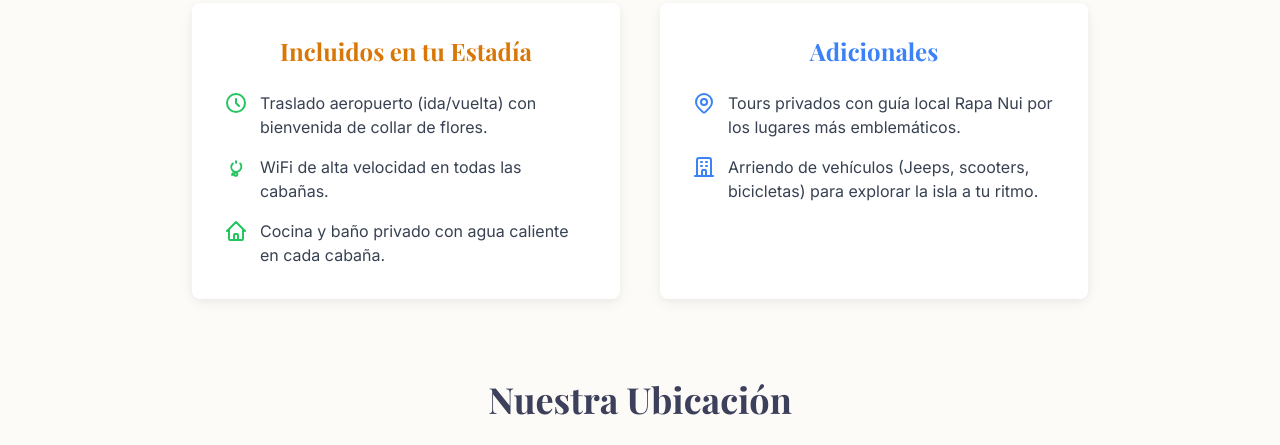
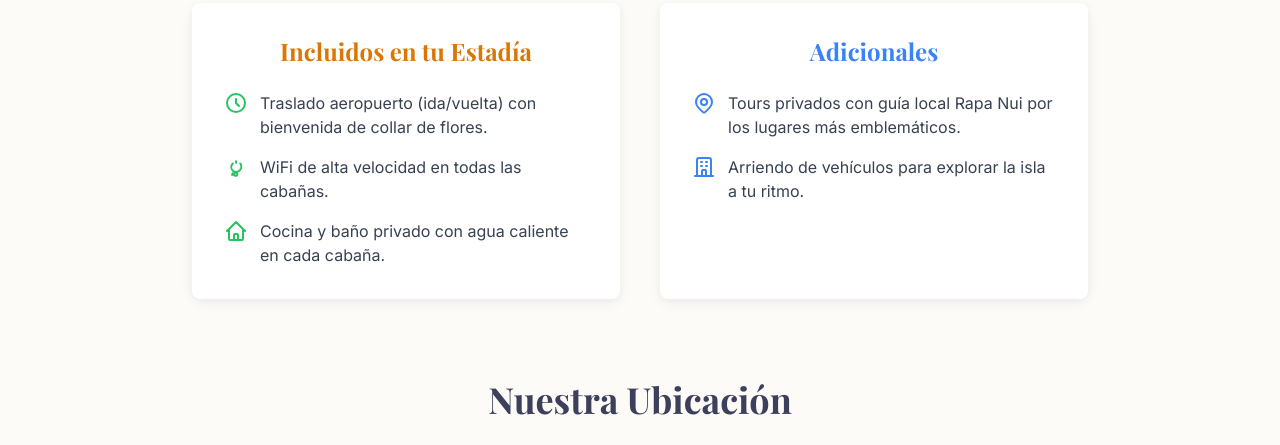
Before and after one commit to fiignacio/WebCabanasManuara, a plain HTML site: page index.html in a window 1280 px wide. Shown: the part 1293-1738 px from the top of the page. Drawn offline with nearby package versions, Linux system fonts and the light colour scheme; no server answers.

Commit message:
Update index.html

```diff
--- a/index.html
+++ b/index.html
@@ -184,7 +184,7 @@
                         </li>
                         <li class="flex items-start">
                             <svg class="w-6 h-6 text-[var(--secondary-color)] mr-3 flex-shrink-0" fill="none" stroke="currentColor" viewBox="0 0 24 24" xmlns="http://www.w3.org/2000/svg"><path stroke-linecap="round" stroke-linejoin="round" stroke-width="2" d="M19 21V5a2 2 0 00-2-2H7a2 2 0 00-2 2v16m14 0h2m-2 0h-5m-9 0H3m2 0h5M9 7h1m-1 4h1m4-4h1m-1 4h1m-5 10v-5a1 1 0 011-1h2a1 1 0 011 1v5m-4 0h4"></path></svg>
-                            <span>Arriendo de vehículos (Jeeps, scooters, bicicletas) para explorar la isla a tu ritmo.</span>
+                            <span>Arriendo de vehículos para explorar la isla a tu ritmo.</span>
                         </li>
                     </ul>
                 </div>
```
